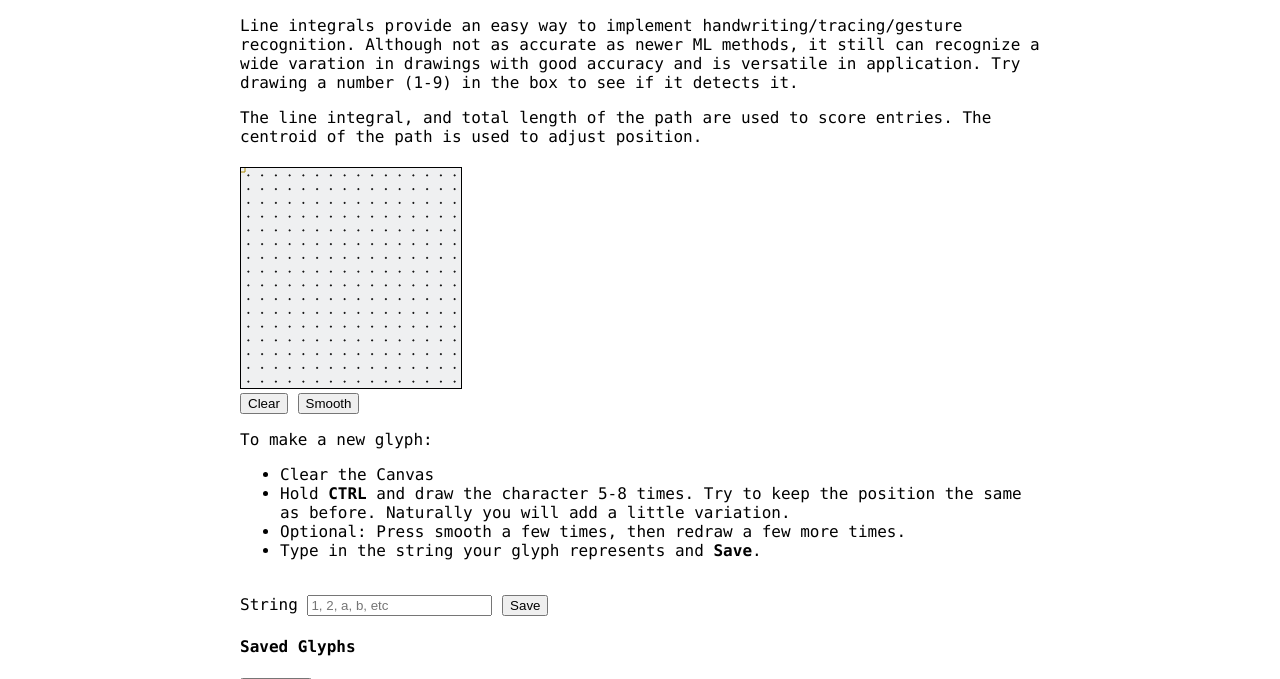
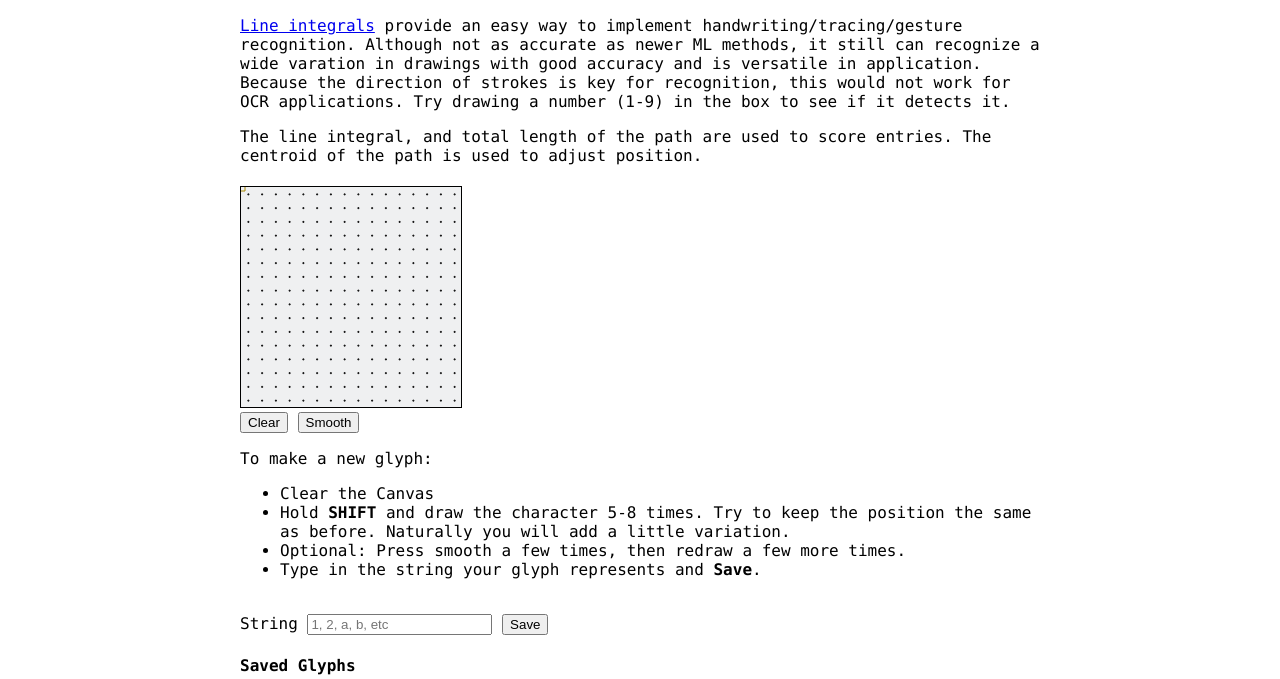
Before and after one commit to justinmeiners/gesture-recognition, a plain HTML site: page index.html in a window 1280 px wide. Shown: the part 87-766 px from the top of the page. Drawn offline with Linux system fonts and the light colour scheme.

Commit message:
text changes. and ctrl key to shift key for mac

```diff
--- a/gestures.js
+++ b/gestures.js
@@ -453,7 +453,7 @@ Sim.prototype.mouseUp = function(e) {
 
     var centroid = Vec.centroid(scaledPath);
 
-    if (e.ctrlKey) {
+    if (e.shiftKey) {
         nudgeGlyph(scaledPath, this.glyph);
         this.glyph.origin = Vec.lerp(this.glyph.origin, centroid, 0.5);
         //var score = Vec.pathLen(scaledPath) - lineIntegral(scaledPath, this.glyph.toFunc(shift));
--- a/index.html
+++ b/index.html
@@ -29,9 +29,10 @@
             By: Justin Meiners (2020)
 
             <p>
-                Line integrals provide an easy way to implement handwriting/tracing/gesture recognition.
+            <a href="https://en.wikipedia.org/wiki/Line_integral">
+                Line integrals</a> provide an easy way to implement handwriting/tracing/gesture recognition.
                 Although not as accurate as newer ML methods, it still can recognize a wide
-                varation in drawings with good accuracy and is versatile in application.
+                varation in drawings with good accuracy and is versatile in application. Because the direction of strokes is key for recognition, this would not work for OCR applications.
 
                 Try drawing a number (1-9) in the box to see if it detects it.
            </p>
@@ -54,7 +55,7 @@
                 To make a new glyph:
                 <ul>
                     <li> Clear the Canvas </li>
-                    <li> Hold <b>CTRL</b> and draw the character 5-8 times.
+                    <li> Hold <b>SHIFT</b> and draw the character 5-8 times.
 Try to keep the position the same as before. Naturally you will add a little variation.
 
                     <li> Optional: Press smooth a few times, then redraw a few more times. </li>
```
Also changed, not shown: 1 other file.
